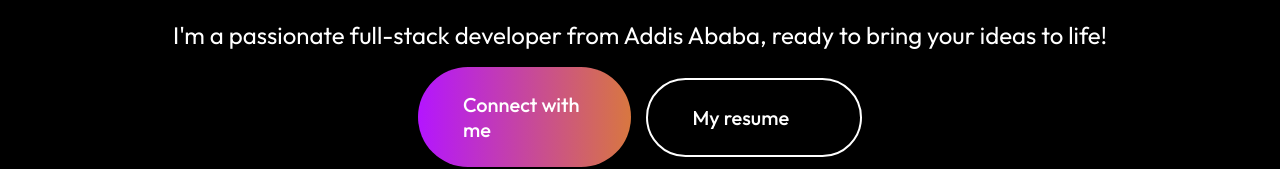
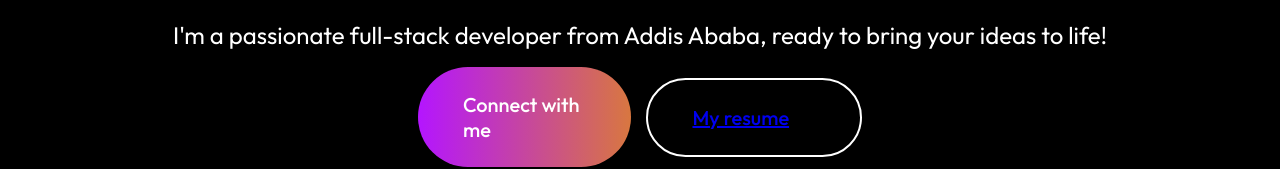
Before and after one commit to abigia-t/My-portfolio, a React (Vite) app: page / in a window 1280 px wide. Shown: the part 639-808 px from the top of the page. Built offline with nearby package versions, Linux system fonts and the light colour scheme.

Commit message:
resume is aploaded

```diff
--- a/src/Components/Body/Body.jsx
+++ b/src/Components/Body/Body.jsx
@@ -1,20 +1,22 @@
-import React from 'react'
+import React from 'react';
 import './Body.css';
 import Profile_img from '../../assets/Profile_img.jpg';
+import Resume from '../../assets/ABIGIA TAREKEGN resume.pdf'; // Adjust the path as necessary
 
 const Body = () => {
   return (
     <div className='body'>
         <img src={Profile_img} alt="Profile" />
-        <h1><span>I'm Abigia Tarekegn,</span> fullstack developer. </h1>
+        <h1><span>I'm Abigia Tarekegn,</span> fullstack developer.</h1>
         <p> I'm a passionate full-stack developer from Addis Ababa, ready to bring your ideas to life!</p>
-   <div className="body-action">
-    <div className="body-connect">Connect with me</div>
-    <div className="body-resume">My resume</div>
-
-   </div>
+        <div className="body-action">
+            <div className="body-connect">Connect with me</div>
+            <a href={Resume} target="_blank" rel="noopener noreferrer" className="body-resume">
+              My resume
+            </a>
+        </div>
     </div>
-  )
+  );
 }
 
-export default Body
+export default Body;
```
Also changed, not shown: 1 other file (tests, documents, lock files or other folders).
